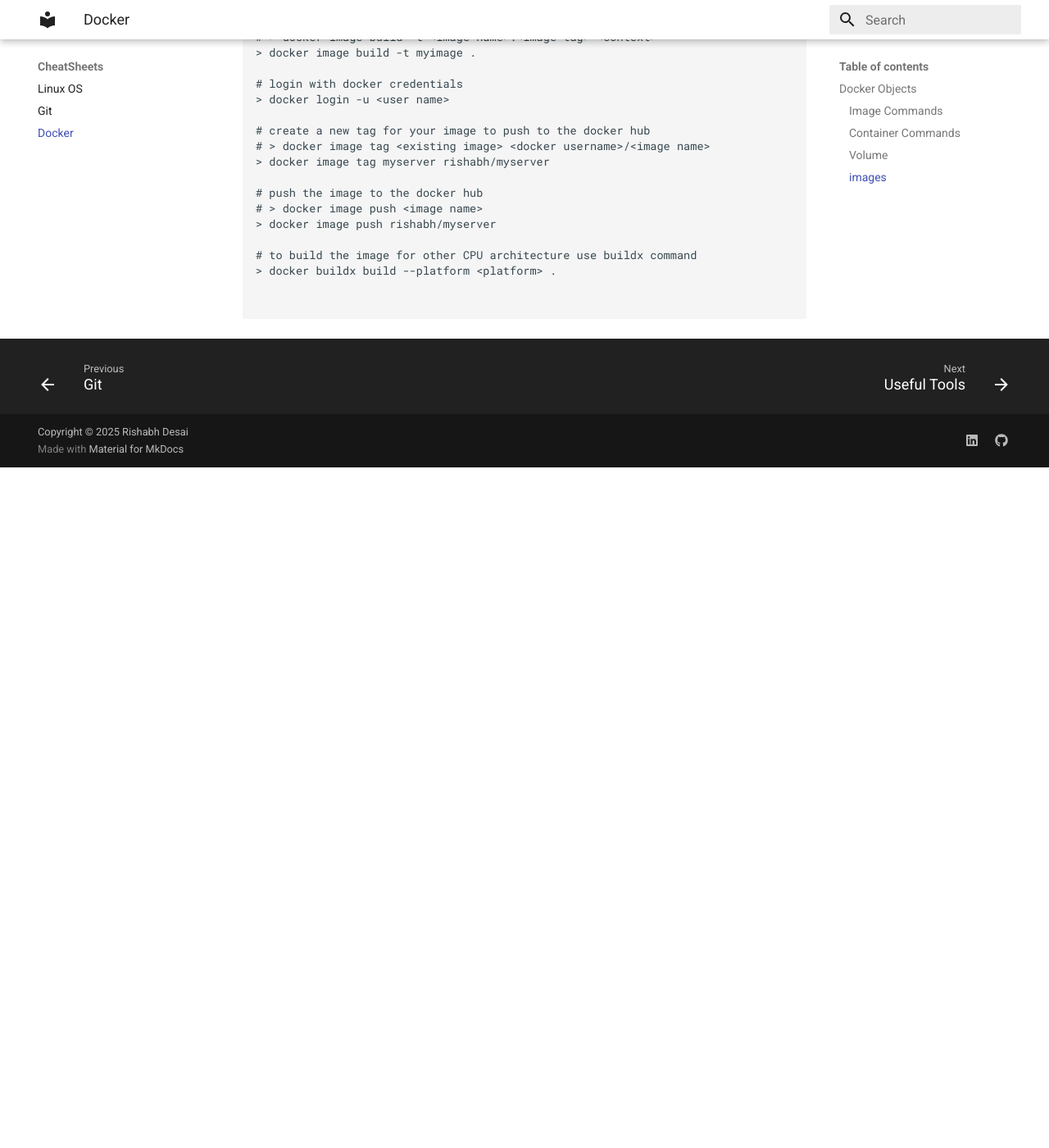
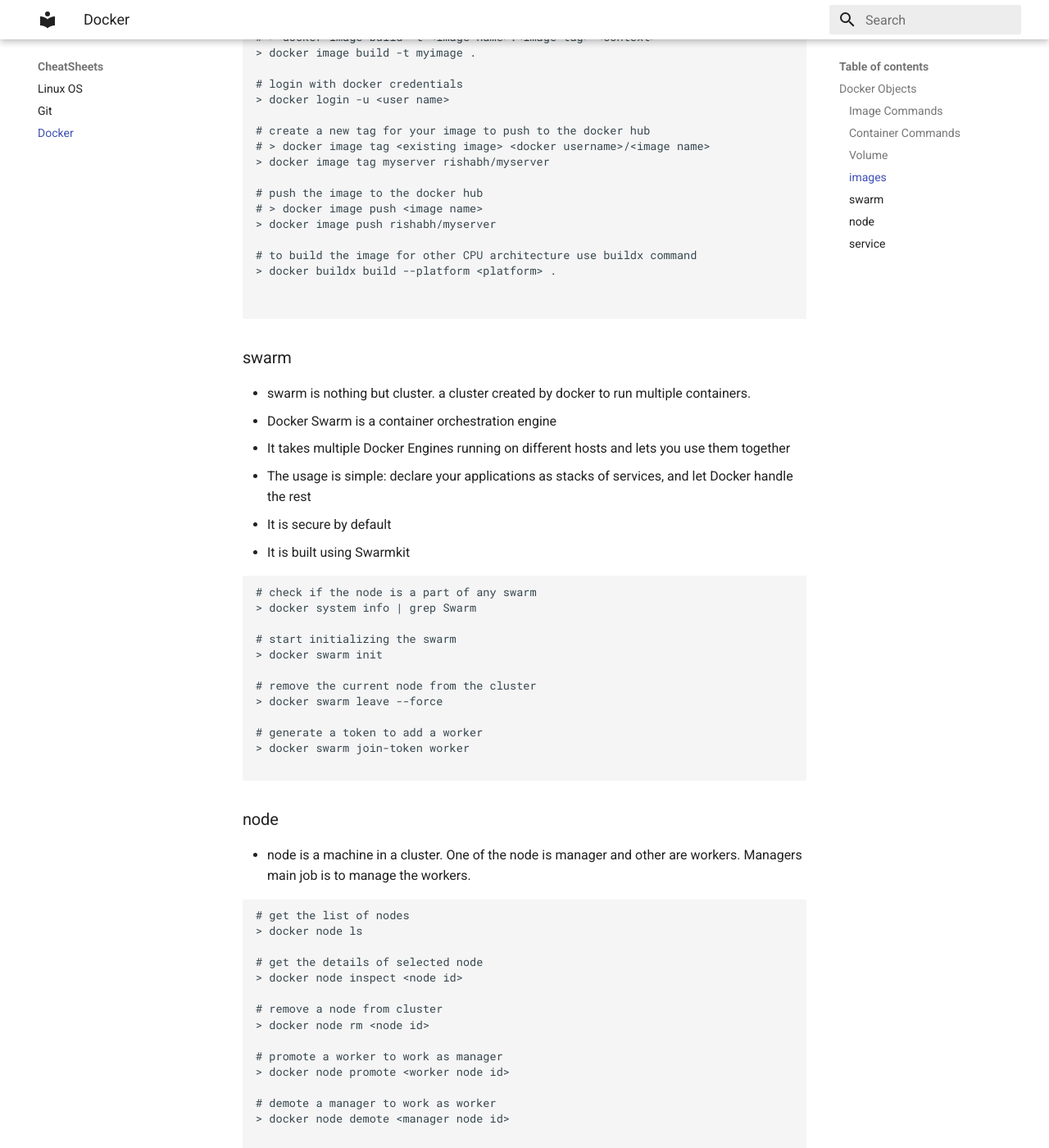
Before and after one commit to rishabdesai/mkdocs-cv, an MkDocs documentation site: the page built from docs/devtools/cheatsheet/docker.md, in a window 1280 px wide and 1400 px high, scrolled down 3456 px. Shown: the whole window at 82% size. Built offline with MkDocs 1.6.1 and Material for MkDocs 9.7.7, drawn with Linux system fonts in a browser that asks for light colours; before the commit the page ends 4026 px from its top, so only the background shows below that; some of the changed text lies outside the part shown.

Commit message:
docker swarm, node and service commands added

````diff
--- a/docs/devtools/cheatsheet/docker.md
+++ b/docs/devtools/cheatsheet/docker.md
@@ -180,3 +180,83 @@
 
 
 ```
+
+### swarm
+
+- swarm is nothing but cluster. a cluster created by docker to run multiple containers.
+- Docker Swarm is a container orchestration engine
+- It takes multiple Docker Engines running on different hosts and lets you use them together
+- The usage is simple: declare your applications as stacks of services, and let Docker handle the rest
+- It is secure by default
+-  It is built using Swarmkit
+
+```bash
+# check if the node is a part of any swarm
+> docker system info | grep Swarm
+
+# start initializing the swarm
+> docker swarm init
+
+# remove the current node from the cluster
+> docker swarm leave --force
+
+# generate a token to add a worker
+> docker swarm join-token worker
+
+```
+
+### node
+
+- node is a machine in a cluster. One of the node is manager and other are workers. Managers main job is to manage the workers.
+
+```bash
+# get the list of nodes
+> docker node ls
+
+# get the details of selected node
+> docker node inspect <node id>
+
+# remove a node from cluster
+> docker node rm <node id>
+
+# promote a worker to work as manager
+> docker node promote <worker node id>
+
+# demote a manager to work as worker
+> docker node demote <manager node id>
+
+
+```
+
+### service
+
+- A service is the defination of the tasks to execute on the manager or worker nodes.
+
+
+```bash
+
+# get the list of services
+> docker service ls
+
+# create a service
+# > docker service create --name <service name> <image name>
+> docker service create --name myservice httpd
+
+# create a service with required desired count
+# > docker service create --replicas <desired count> --name myservice httpd
+> docker service create --replicas 5 --name httpd -p 8080:80 httpd
+
+# get the list of containers created by the service
+> docker service ps <service name>
+
+# remove a service
+> docker service rm <service name>
+
+# to watch the current state of service
+> watch -n 1 docker container ls
+
+# horizontally scale the service
+# > docker service scale <service name>=<new desired count>
+> docker service scale myservice=10
+
+```
````
